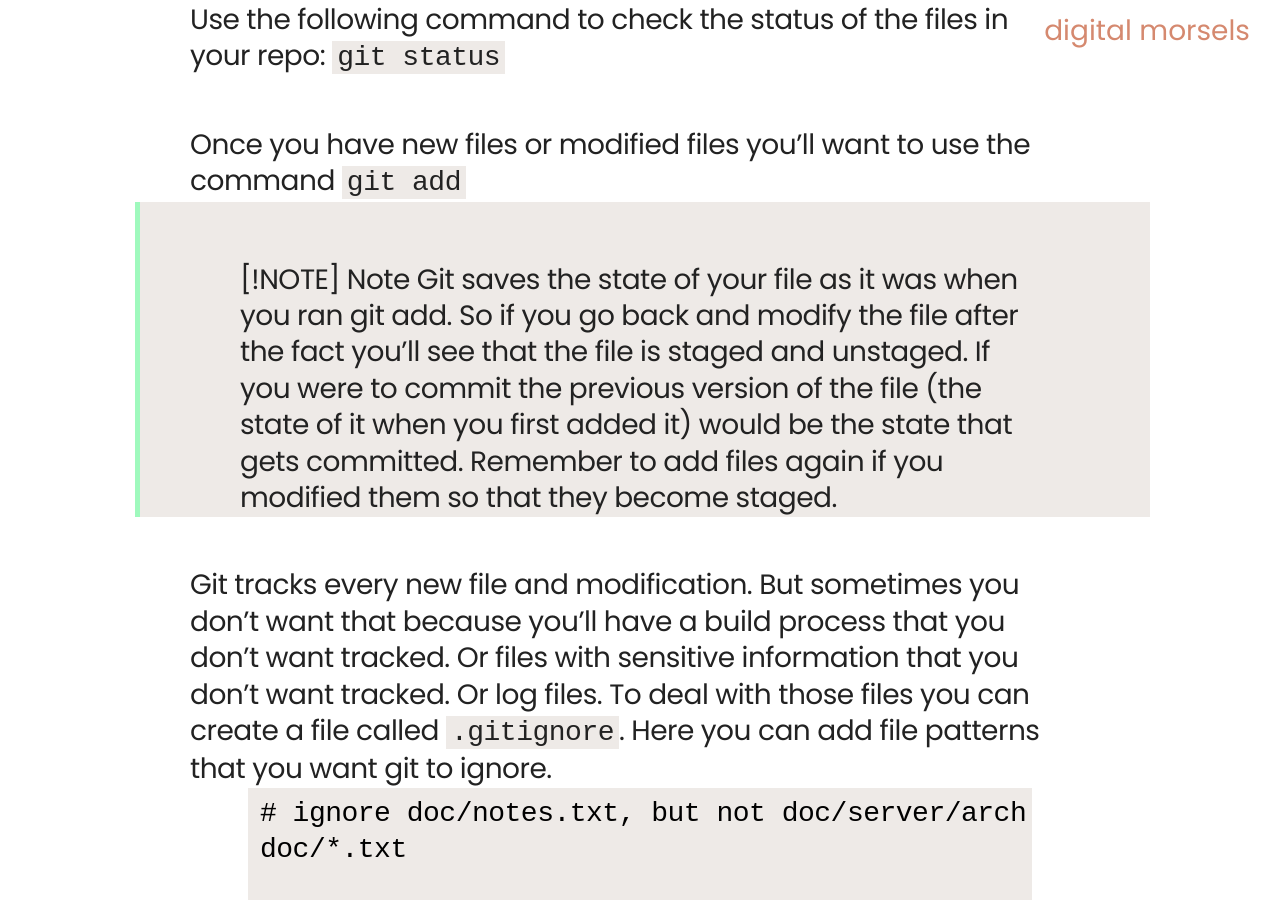
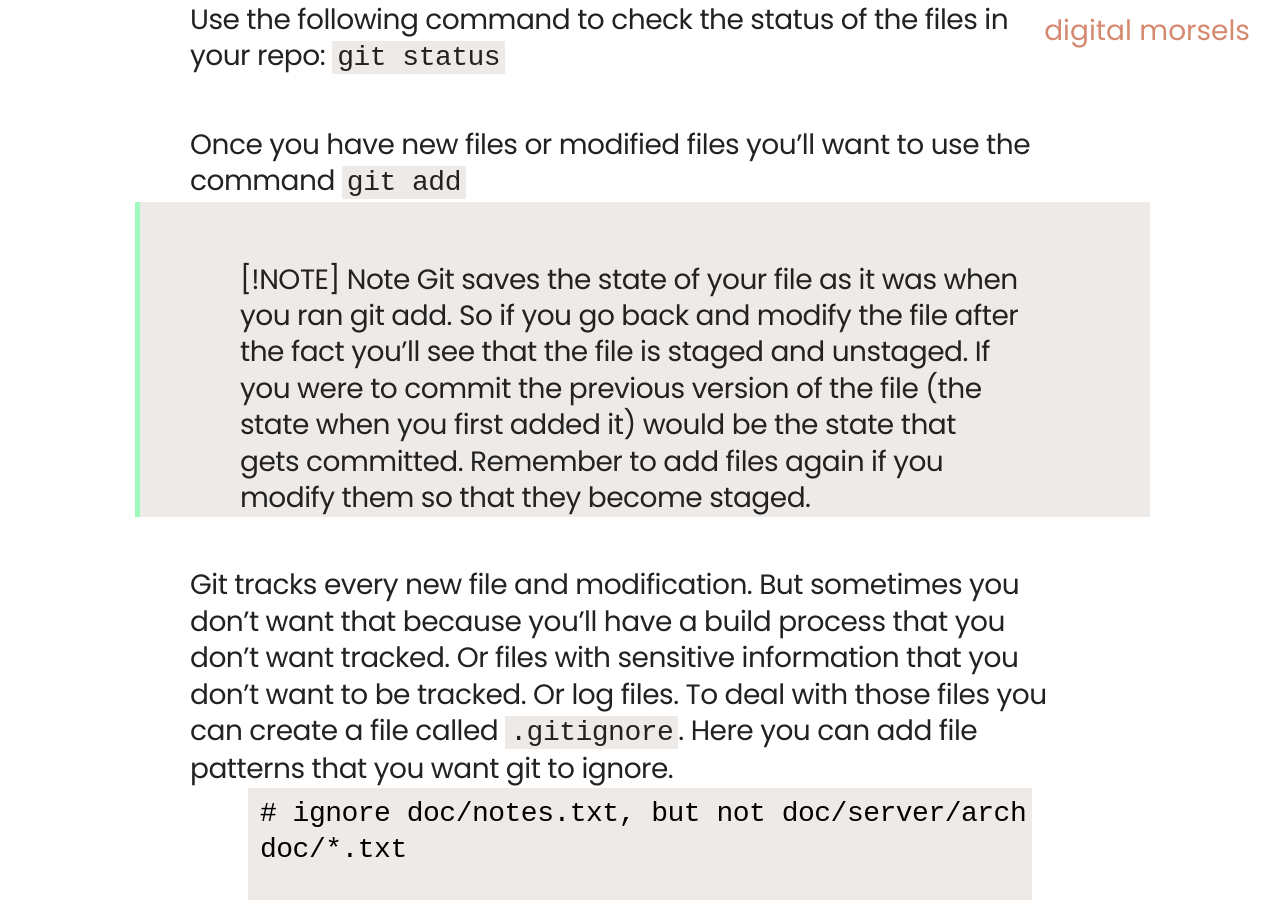
Before and after one commit to iflores12/iflores12.github.io, a Jekyll site: the page built from jekyll/_posts/2024-08-09-Understanding Git Part One.md, in a window 1280 px wide and 900 px high, scrolled down 4860 px. Built offline with Jekyll 4.4.1, drawn with Linux system fonts in a browser that asks for light colours; nearby versions of some CDN libraries; library files that are not in the unit come from our copies; some of the changed text lies outside the part shown.

Commit message:
proof read

````diff
--- a/jekyll/_posts/2024-08-09-Understanding Git Part One.md
+++ b/jekyll/_posts/2024-08-09-Understanding Git Part One.md
@@ -5,10 +5,10 @@
 categories: personal
 ---
 
-I use git for work every day. While I have a certain workflow down and am able to use it for various tasks at work I feel like I don't really know it. I wanted to take a deep dive into git and really understand the tool that is an integral part of my daily workflow. This is me reading the [pro git book](https://git-scm.com/book/en/v2) and taking notes so you don't have to. This is part one in the series.
+I use git for work every day. While I have a certain workflow down and am able to use it for various tasks at work, I don't know the internals. I wanted to take a deep dive into git and understand the tool that is an integral part of my daily workflow. This is me reading the [pro git book](https://git-scm.com/book/en/v2) and taking notes so you don't have to. This is part one of the series.
 # Intro
 
-**Version Control:** Think of google sheets where you can rewind time. You can recall specific versions of the sheet and see who made edits. In this context though it's the set of files in your code base
+**Version Control:** Think of Google Sheets where you can rewind time. You can recall specific versions of the sheet and see who made edits. In this context though it's the set of files in your codebase
 * Git is a distributed version control system. Where essentially each computer has an entire backup of the code. The clients have a full mirror of the repository as opposed to just the latest snapshot of files.
 
 ## What is Git
@@ -35,7 +35,7 @@
 
 Option #1
 * Once you're inside the directory that you want to be in run `git init`
-	* creates a subdirectory called .git that will contain all the git related files
+	* creates a subdirectory called .git that will contain all the git-related files
 * If it's a new directory and there's no files. Go ahead and write some files
 	* add those files with `git add .`
 		* this adds all files from the directory you're in downwards
@@ -46,7 +46,7 @@
 Option #2
 * `git clone [URL]`
 	* this will create a directory and initialize a .git directory
-	* it will also pull down the data/files from the url
+	* it will also pull down the data/files from the URL
 
 ## Basic Commands
 
@@ -59,10 +59,10 @@
 Once you have new files or modified files you'll want to use the command `git add `
 
 > [!NOTE] Note
-> Git saves the state of your file as it was when you ran git add. So if you go back and modify the file after the fact you'll see that the file is staged and unstaged. If you were to commit the previous version of the file (the state of it when you first added it) would be the state that gets committed. Remember to add files again if you modified them so that they become staged.
+> Git saves the state of your file as it was when you ran git add. So if you go back and modify the file after the fact you'll see that the file is staged and unstaged. If you were to commit the previous version of the file (the state when you first added it) would be the state that gets committed. Remember to add files again if you modify them so that they become staged.
 >
 
-Git tracks every new file and modification. But sometimes you don't want that because you'll have a build process that you don't want tracked. Or files with sensitive information that you don't want tracked. Or log files. To deal with those files you can create a file called `.gitignore`. Here you can add file patterns that you want git to ignore.
+Git tracks every new file and modification. But sometimes you don't want that because you'll have a build process that you don't want tracked. Or files with sensitive information that you don't want to be tracked. Or log files. To deal with those files you can create a file called `.gitignore`. Here you can add file patterns that you want git to ignore.
 ```
 # ignore doc/notes.txt, but not doc/server/arch.txt
 doc/*.txt
@@ -90,7 +90,7 @@
 
 To view your commit history run `git log`
 * You'll see output that has a commit, author, and date, with the commit message.
-* By default it will be ordered in reverse chronological order
+* By default, it will be ordered in reverse chronological order
 	* most recent commits are first
 * Use `-p` to show the diff of each commit
 * Use `--stat` to print out how many files were changed within a commit as well as how many lines were added and removed
````
Also changed, not shown: other parts of jekyll/_posts/2024-08-09-Understanding Git Part One.md (+7 -7 lines).
